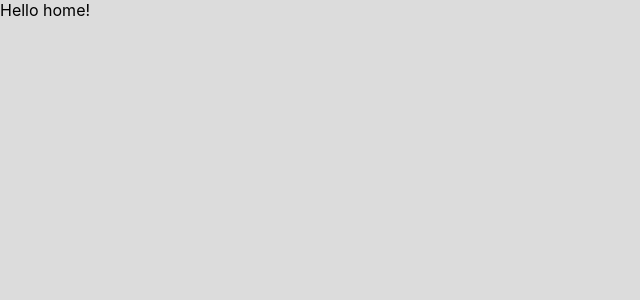
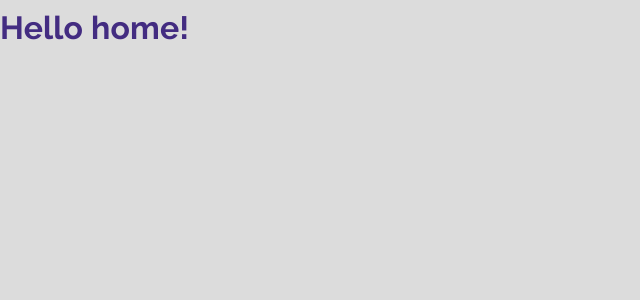
Before and after one commit to orjwan-alrajaby/-vitala-global-react-health-journal-task, a React (Create React App) app in the folder client/: page / in a window 1280 px wide. Shown: the top 300 px of the page, without its empty margins (0-640 px from the left). Built offline with nearby package versions, Linux system fonts and the light colour scheme.

Commit message:
define project's theme, fonts and colors.

```diff
--- a/client/public/index.html
+++ b/client/public/index.html
@@ -24,6 +24,10 @@
       work correctly both with client-side routing and a non-root public URL.
       Learn how to configure a non-root public URL by running `npm run build`.
     -->
+    <link rel="preconnect" href="https://fonts.googleapis.com">
+    <link rel="preconnect" href="https://fonts.gstatic.com" crossorigin>
+    <link href="https://fonts.googleapis.com/css2?family=Raleway:wght@400;500;600;700&display=swap" rel="stylesheet">
+
     <title>React App</title>
   </head>
   <body>
--- a/client/src/App.js
+++ b/client/src/App.js
@@ -3,11 +3,14 @@ import {
   createBrowserRouter,
   RouterProvider,
 } from "react-router-dom";
+import { CssBaseline, ThemeProvider } from '@mui/material';
+import theme from './theme';
+import { Typography } from '@mui/material';
 
 const router = createBrowserRouter([
   {
     path: "/",
-    element: <div>Hello home!</div>,
+    element: <Typography variant="h2">Hello home!</Typography>,
   },
   {
     path: "/about",
@@ -21,9 +24,14 @@ const router = createBrowserRouter([
 
 function App() {
   return (
-    <div id="App">
-      <RouterProvider router={router} />
-    </div>
+    <>
+      <CssBaseline />
+      <ThemeProvider theme={theme}>
+        <div id="App">
+          <RouterProvider router={router} />
+        </div>
+      </ThemeProvider>
+    </>
   );
 }
 
--- /dev/null
+++ b/client/src/theme/colors.js
@@ -0,0 +1,14 @@
+const COLORS = {
+  primary: "#432C81",
+  accent: "#FEC62F",
+  background: "#F9F9F9",
+  palette: {
+    white: "#FFFFFF",
+    lightLavendar: "#EDECF4",
+    softPurple: "#D8D2FF",
+    amethyst: "#7B6BA8",
+    fadedPurple: "82799D"
+  }
+}
+
+export default COLORS
--- /dev/null
+++ b/client/src/theme/fonts.js
@@ -0,0 +1,49 @@
+const FONT_FAMILY = {
+  raleway: "raleway",
+}
+
+const FONT_WEIGHT = {
+  regular: 400,
+  medium: 500,
+  semiBold: 600,
+  bold: 700
+}
+
+const FONT_SIZE = {
+  "10": "0.625rem",
+  "12": "0.75rem",
+  "14": "0.875rem",
+  "16": "1rem",
+  "18": "1.125rem",
+  "20": "1.25rem",
+  "24": "1.5rem",
+  "28": "1.75rem",
+  "32": "2rem",
+  "36": "2.25rem",
+  "40": "2.5rem",
+  "48": "3rem",
+  "60": "3.75rem",
+};
+
+const LINE_HEIGHT = {
+  "10": 1.2,
+  "12": 1.33,
+  "14": 1.43,
+  "16": 1.5,
+  "18": 1.56,
+  "20": 1.6,
+  "24": 1.67,
+  "28": 1.71,
+  "32": 1.75,
+  "36": 1.78,
+  "40": 1.8,
+  "48": 1.83,
+  "60": 1.87,
+};
+
+export {
+  FONT_FAMILY,
+  FONT_WEIGHT,
+  FONT_SIZE,
+  LINE_HEIGHT
+}
--- /dev/null
+++ b/client/src/theme/index.js
@@ -0,0 +1,76 @@
+import { createTheme } from '@mui/material/styles';
+import COLORS from './colors';
+import {
+  FONT_FAMILY,
+  FONT_WEIGHT,
+  FONT_SIZE,
+  LINE_HEIGHT
+} from './fonts';
+
+const theme = createTheme({
+  palette: {
+    primary: {
+      main: COLORS.primary
+    },
+    secondary: {
+      main: COLORS.accent,
+    },
+    purple: {
+      main: COLORS.palette.softPurple,
+      light: COLORS.palette.lightLavendar,
+      dark: COLORS.palette.amethyst,
+      contrastText: COLORS.palette.fadedPurple,
+    },
+    background: {
+      default: COLORS.background
+    }
+  },
+  typography: {
+    fontFamily: `${FONT_FAMILY.raleway}, Arial`,
+    htmlFontSize: 16,
+    h1: {
+      fontSize: FONT_SIZE["40"],
+      lineHeight: LINE_HEIGHT["40"],
+      fontWeight: FONT_WEIGHT.bold,
+      color: COLORS.palette.white
+    },
+    h2: {
+      fontSize: FONT_SIZE["32"],
+      lineHeight: LINE_HEIGHT["32"],
+      fontWeight: FONT_WEIGHT.bold,
+      color: COLORS.primary
+    },
+    h3: {
+      fontSize: FONT_SIZE["24"],
+      lineHeight: LINE_HEIGHT["24"],
+      fontWeight: FONT_WEIGHT.semiBold,
+      color: COLORS.primary
+    },
+    subtitle1: {
+      fontSize: FONT_SIZE["20"],
+      lineHeight: LINE_HEIGHT["20"],
+      fontWeight: FONT_WEIGHT.bold,
+      color: COLORS.palette.white
+    },
+    subtitle2: {
+      fontSize: FONT_SIZE["16"],
+      lineHeight: LINE_HEIGHT["16"],
+      fontWeight: FONT_WEIGHT.medium,
+      color: COLORS.palette.amethyst
+    },
+    body1: {
+      fontSize: FONT_SIZE["14"],
+      lineHeight: LINE_HEIGHT["14"],
+      fontWeight: FONT_WEIGHT.medium,
+      color: COLORS.palette.amethyst
+    },
+    body2: {
+      fontSize: FONT_SIZE["14"],
+      lineHeight: LINE_HEIGHT["14"],
+      fontWeight: FONT_WEIGHT.medium,
+      color: COLORS.palette.amethyst
+    },
+  },
+});
+
+export default theme
```
